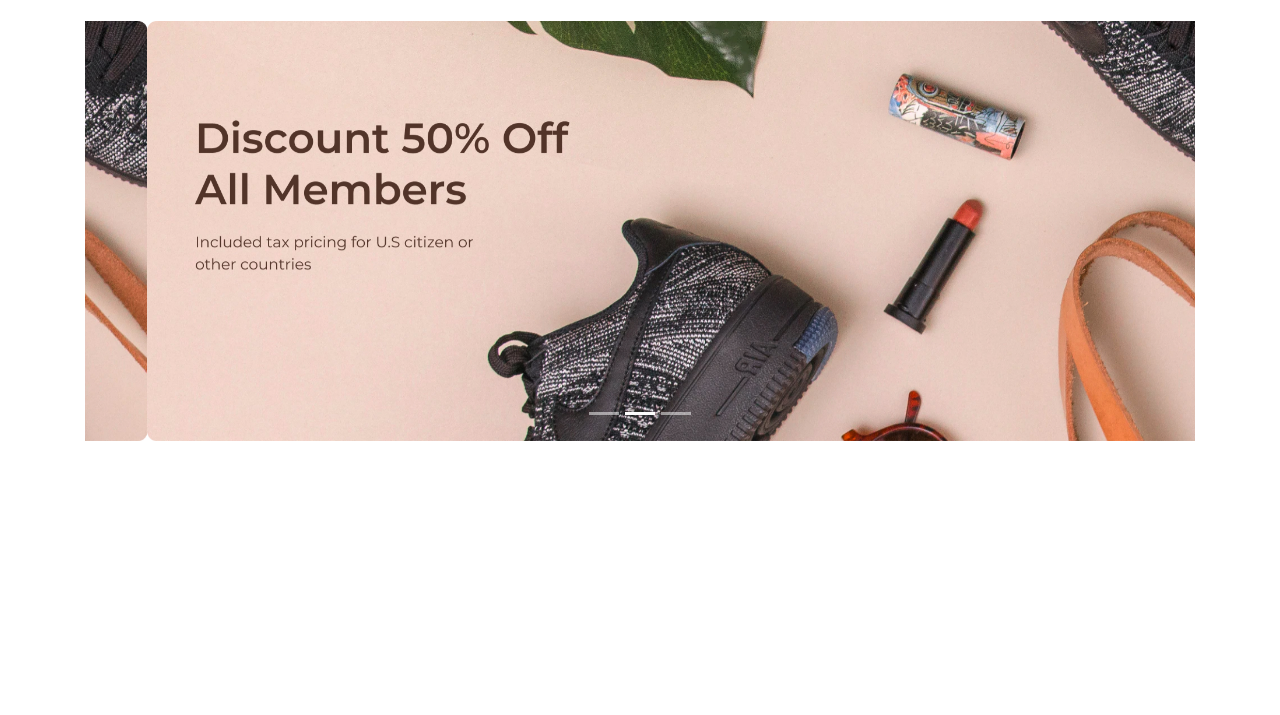
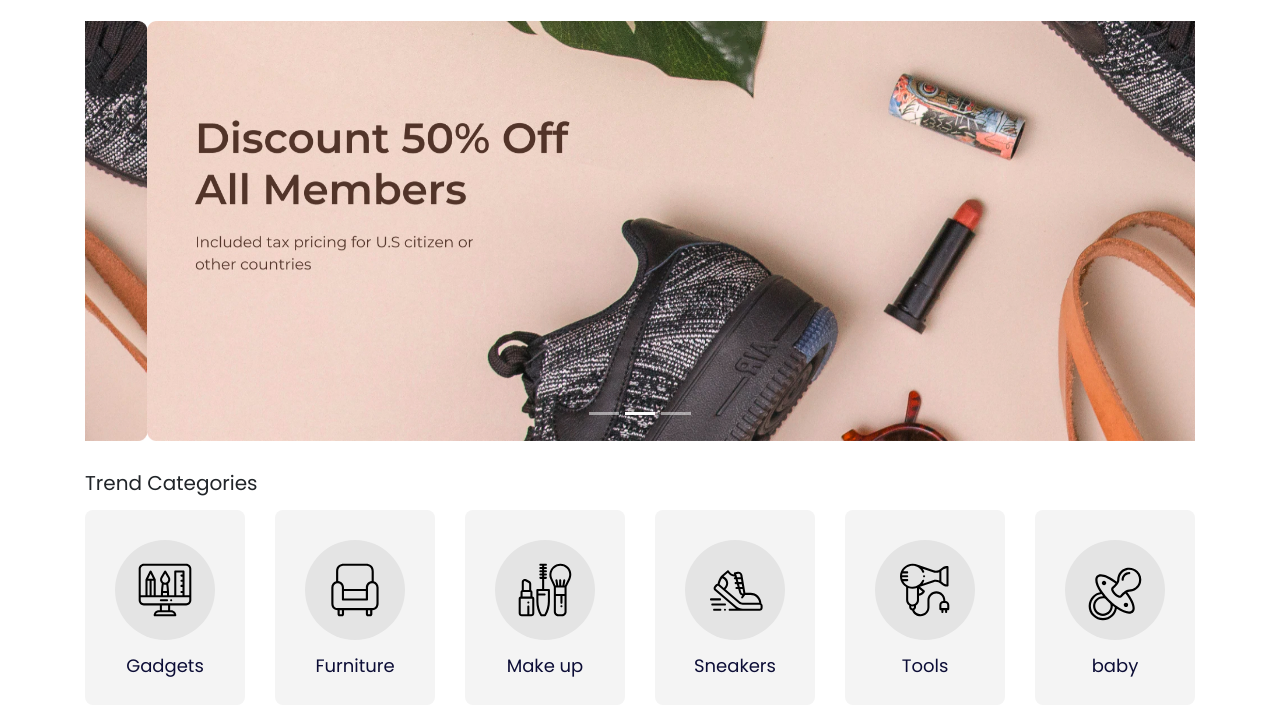
Before and after one commit to hanawazaki/marketplace-frontend, a plain HTML site: page index.html in a window 1280 px wide. Shown: the part 79-794 px from the top of the page. Drawn offline with nearby package versions, Linux system fonts and the light colour scheme.

Commit message:
add categories menu layout

```diff
--- a/index.html
+++ b/index.html
@@ -59,10 +59,10 @@
     </nav>
     <!-- page content -->
     <div class="page-content page-home">
-      <div class="store-carousel">
+      <section class="store-carousel">
         <div class="container">
           <div class="row">
-            <div class="col-lg-12">
+            <div class="col-lg-12" data-aos="zoom-in">
               <div
                 id="storeCarousel"
                 class="carousel slide"
@@ -104,7 +104,99 @@
             </div>
           </div>
         </div>
-      </div>
+      </section>
+      <section class="store-trend-categories">
+        <div class="container">
+          <div class="row">
+            <div class="col-12" data-aos="fade-up">
+              <h5>Trend Categories</h5>
+            </div>
+          </div>
+          <div class="row">
+            <div
+              class="col-6 col-md-3 col-lg-2"
+              data-aos="fade-up"
+              data-aos-delay="100"
+            >
+              <a href="#" class="component-categories d-block">
+                <div class="categories-image">
+                  <img src="/images/gadget.svg" alt="gadget" class="w-100" />
+                </div>
+                <p class="categories-text">Gadgets</p>
+              </a>
+            </div>
+
+            <div
+              class="col-6 col-md-3 col-lg-2"
+              data-aos="fade-up"
+              data-aos-delay="200"
+            >
+              <a href="#" class="component-categories d-block">
+                <div class="categories-image">
+                  <img
+                    src="/images/furniture.svg"
+                    alt="furniture"
+                    class="w-100"
+                  />
+                </div>
+                <p class="categories-text">Furniture</p>
+              </a>
+            </div>
+
+            <div
+              class="col-6 col-md-3 col-lg-2"
+              data-aos="fade-up"
+              data-aos-delay="300"
+            >
+              <a href="#" class="component-categories d-block">
+                <div class="categories-image">
+                  <img src="/images/makeup.svg" alt="makeup" class="w-100" />
+                </div>
+                <p class="categories-text">Make up</p>
+              </a>
+            </div>
+
+            <div
+              class="col-6 col-md-3 col-lg-2"
+              data-aos="fade-up"
+              data-aos-delay="400"
+            >
+              <a href="#" class="component-categories d-block">
+                <div class="categories-image">
+                  <img src="/images/sneaker.svg" alt="sneaker" class="w-100" />
+                </div>
+                <p class="categories-text">Sneakers</p>
+              </a>
+            </div>
+
+            <div
+              class="col-6 col-md-3 col-lg-2"
+              data-aos="fade-up"
+              data-aos-delay="500"
+            >
+              <a href="#" class="component-categories d-block">
+                <div class="categories-image">
+                  <img src="/images/tools.svg" alt="tools" class="w-100" />
+                </div>
+                <p class="categories-text">Tools</p>
+              </a>
+            </div>
+
+            <div
+              class="col-6 col-md-3 col-lg-2"
+              data-aos="fade-up"
+              data-aos-delay="600"
+            >
+              <a href="#" class="component-categories d-block">
+                <div class="categories-image">
+                  <img src="/images/baby.svg" alt="baby" class="w-100" />
+                </div>
+                <p class="categories-text">baby</p>
+              </a>
+            </div>
+          </div>
+        </div>
+      </section>
     </div>
     <!-- Bootstrap core JavaScript -->
     <script src="/vendor/jquery/jquery.slim.min.js"></script>
@@ -113,5 +205,6 @@
     <script>
       AOS.init();
     </script>
+    <script src="/script/navbar-scroll.js"></script>
   </body>
 </html>
--- a/style/_navbar.scss
+++ b/style/_navbar.scss
@@ -29,9 +29,9 @@
     color: #fefefe;
     margin-left: -10px;
   }
+}
 
-  .navbar-fixed-top.scrolled {
-    background-color: #fff !important;
-    transition: background-color 200ms linear;
-  }
+.navbar-fixed-top.scrolled {
+  background-color: #fff !important;
+  transition: background-color 200ms linear;
 }
--- a/style/components/_categories.scss
+++ b/style/components/_categories.scss
@@ -0,0 +1,20 @@
+.component-categories {
+  background: #f4f4f4;
+  border-radius: 8px;
+  padding: 30px 30px 10px 30px;
+  margin-bottom: 20px;
+  transition: all 0.2s ease-in-out;
+
+  &:hover {
+    transform: scale(1.05);
+    text-decoration: none;
+  }
+
+  .categories-text {
+    color: #0c0d36;
+    font-size: 18px;
+    text-align: center;
+    font-weight: normal;
+    margin-top: 12px;
+  }
+}
--- a/style/pages/_home.scss
+++ b/style/pages/_home.scss
@@ -1,4 +1,4 @@
-.pages-home {
+.page-home {
   h5 {
     font-weight: 300;
     margin-bottom: 15px;
```
Also changed, not shown: images/baby.svg (added), images/furniture.svg (added), images/gadget.svg (added), images/makeup.svg (added), images/sneaker.svg (added), images/tools.svg (added), style/main.css, 1 other file.
